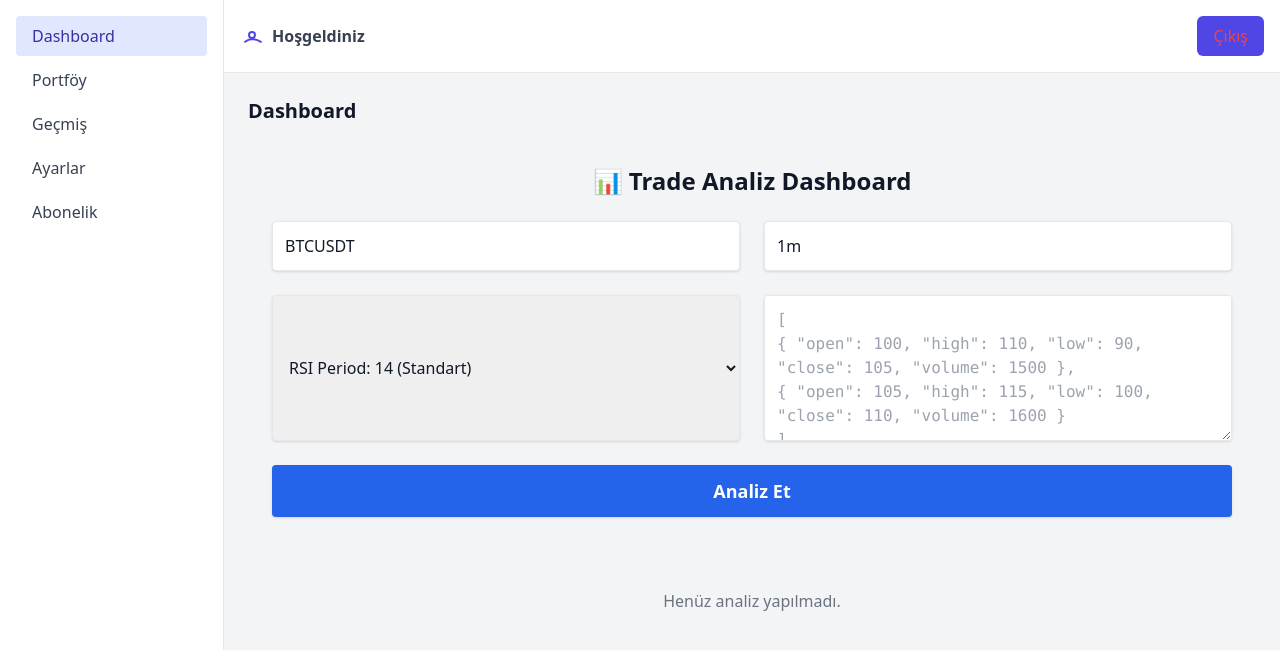
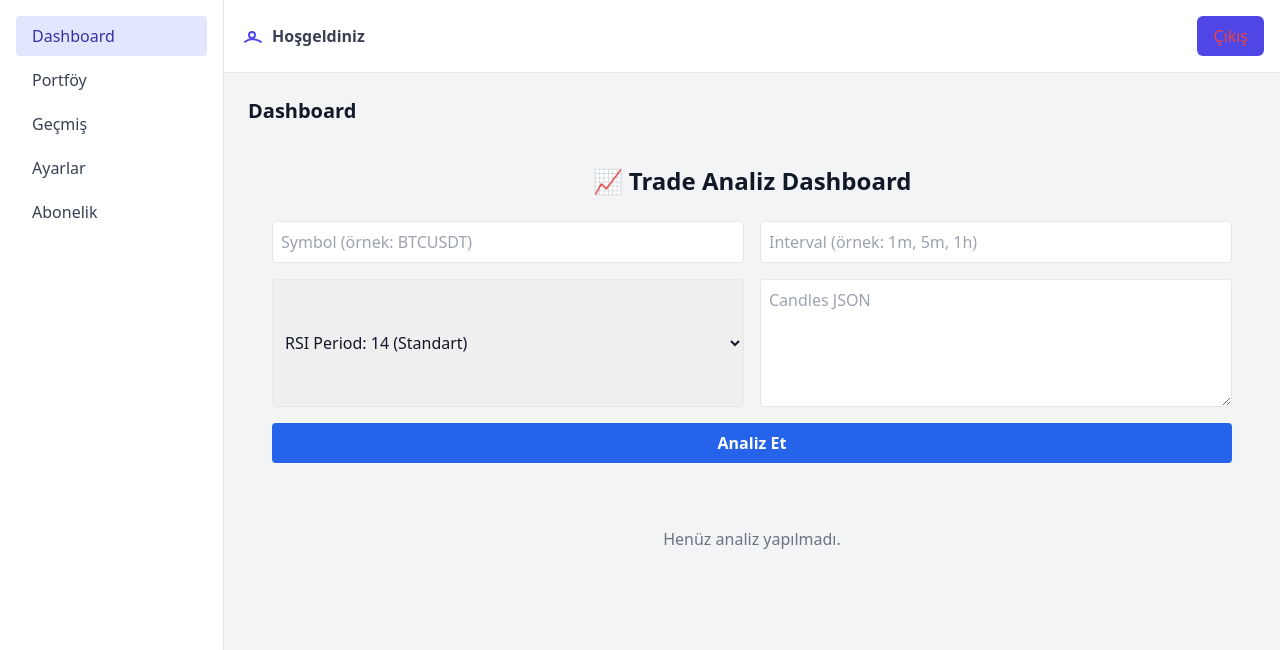
Before and after one commit to greencheff/trade-analyze-app, a React (Vite) app in the folder frontend/: page /dashboard in a window 1280 px wide. Shown: the top 650 px of the page. Built offline with nearby package versions, Linux system fonts and the light colour scheme.

Commit message:
Update WebhookForm.jsx

```diff
--- a/frontend/src/components/WebhookForm.jsx
+++ b/frontend/src/components/WebhookForm.jsx
@@ -1,118 +1,107 @@
 import React, { useState } from "react";
+import axios from "axios";
 
-export default function WebhookForm() {
-  const [symbol, setSymbol] = useState("BTCUSDT");
-  const [interval, setInterval] = useState("1m");
+function WebhookForm() {
+  const [symbol, setSymbol] = useState("");
+  const [interval, setInterval] = useState("");
   const [candles, setCandles] = useState("");
   const [rsiPeriod, setRsiPeriod] = useState(14);
-  const [result, setResult] = useState(null);
-  const [loading, setLoading] = useState(false);
+  const [analysisResult, setAnalysisResult] = useState(null);
 
   const handleAnalyze = async () => {
-    setLoading(true);
     try {
-      const response = await fetch("https://trade-analyze-backend.onrender.com/api/analyze", {
-        method: "POST",
-        headers: {
-          "Content-Type": "application/json",
-        },
-        body: JSON.stringify({
-          symbol,
-          interval,
-          candles: JSON.parse(candles),
-          rsi_period: rsiPeriod,
-        }),
+      const parsedCandles = JSON.parse(candles);
+      const response = await axios.post("https://trade-analyze-backend.onrender.com/api/analyze", {
+        symbol,
+        interval,
+        rsi_period: rsiPeriod,
+        candles: parsedCandles,
       });
-
-      const data = await response.json();
-      setResult(data);
+      setAnalysisResult(response.data);
     } catch (error) {
-      console.error("Hata:", error);
+      console.error("Analyze error:", error);
+      setAnalysisResult({ error: "Sunucu hatası veya yanlış veri formatı" });
     }
-    setLoading(false);
   };
 
   return (
-    <div className="p-6 max-w-6xl mx-auto">
-      <h2 className="text-2xl font-bold mb-6 text-center">📊 Trade Analiz Dashboard</h2>
+    <div className="flex flex-col p-6">
+      <h1 className="text-2xl font-bold text-center mb-6">📈 Trade Analiz Dashboard</h1>
 
-      {/* Form */}
-      <div className="grid grid-cols-1 md:grid-cols-2 gap-6 mb-6">
+      <div className="grid grid-cols-2 gap-4 mb-4">
         <input
           type="text"
+          placeholder="Symbol (örnek: BTCUSDT)"
+          className="border rounded p-2"
           value={symbol}
           onChange={(e) => setSymbol(e.target.value)}
-          placeholder="Symbol (BTCUSDT)"
-          className="p-3 border rounded shadow"
         />
         <input
           type="text"
+          placeholder="Interval (örnek: 1m, 5m, 1h)"
+          className="border rounded p-2"
           value={interval}
           onChange={(e) => setInterval(e.target.value)}
-          placeholder="Interval (1m, 1h...)"
-          className="p-3 border rounded shadow"
         />
+      </div>
+
+      <div className="grid grid-cols-2 gap-4 mb-4">
         <select
+          className="border rounded p-2"
           value={rsiPeriod}
           onChange={(e) => setRsiPeriod(parseInt(e.target.value))}
-          className="p-3 border rounded shadow"
         >
-          <option value={9}>RSI Period: 9</option>
           <option value={14}>RSI Period: 14 (Standart)</option>
+          <option value={7}>RSI Period: 7</option>
           <option value={21}>RSI Period: 21</option>
         </select>
+
         <textarea
+          placeholder="Candles JSON"
+          className="border rounded p-2 h-32"
           value={candles}
           onChange={(e) => setCandles(e.target.value)}
-          rows={5}
-          className="p-3 border rounded shadow font-mono"
-          placeholder='[
-{ "open": 100, "high": 110, "low": 90, "close": 105, "volume": 1500 },
-{ "open": 105, "high": 115, "low": 100, "close": 110, "volume": 1600 }
-]'
         />
       </div>
 
       <button
         onClick={handleAnalyze}
-        className="w-full py-3 bg-blue-600 hover:bg-blue-700 text-white rounded shadow text-lg mb-8"
-        disabled={loading}
+        className="bg-blue-600 hover:bg-blue-700 text-white font-bold py-2 px-4 rounded mb-6"
       >
-        {loading ? "Analiz Ediliyor..." : "Analiz Et"}
+        Analiz Et
       </button>
 
-      {/* Analiz Sonuçları */}
-      {result && result.analysis && (
-        <div className="space-y-8">
-          {/* Özet Kart */}
-          <div className="bg-gray-100 p-6 rounded shadow">
-            <h3 className="text-xl font-bold mb-4">🔎 Özet Analiz</h3>
-            <div className="grid grid-cols-1 md:grid-cols-2 lg:grid-cols-3 gap-4">
-              <div className="p-4 bg-white rounded shadow hover:shadow-lg"><p className="font-semibold">Symbol</p><p>{result.symbol}</p></div>
-              <div className="p-4 bg-white rounded shadow hover:shadow-lg"><p className="font-semibold">Interval</p><p>{result.interval}</p></div>
-              <div className="p-4 bg-white rounded shadow hover:shadow-lg"><p className="font-semibold">Veri Sayısı</p><p>{result.candles_count}</p></div>
-              <div className="p-4 bg-white rounded shadow hover:shadow-lg"><p className="font-semibold">Ortalama Kapanış</p><p>{result.analysis.average_close}</p></div>
-              <div className="p-4 bg-white rounded shadow hover:shadow-lg"><p className="font-semibold">Ortalama Hacim</p><p>{result.analysis.average_volume}</p></div>
-              <div className="p-4 bg-white rounded shadow hover:shadow-lg"><p className="font-semibold">En Yüksek Fiyat</p><p>{result.analysis.highest_price}</p></div>
-              <div className="p-4 bg-white rounded shadow hover:shadow-lg"><p className="font-semibold">En Düşük Fiyat</p><p>{result.analysis.lowest_price}</p></div>
-              <div className="p-4 bg-white rounded shadow hover:shadow-lg"><p className="font-semibold">Trend Yönü</p><p>{result.analysis.trend_direction}</p></div>
-              <div className="p-4 bg-white rounded shadow hover:shadow-lg"><p className="font-semibold">Trend Gücü (%)</p><p>{result.analysis.trend_strength_percent}%</p></div>
-            </div>
+      {analysisResult && analysisResult.status === "ok" && (
+        <div className="grid grid-cols-2 gap-4">
+          <div className="p-4 border rounded shadow">
+            <h2 className="text-xl font-bold mb-2">🔎 Özet Analiz</h2>
+            <p><strong>Symbol:</strong> {analysisResult.symbol}</p>
+            <p><strong>Interval:</strong> {analysisResult.interval}</p>
+            <p><strong>Veri Sayısı:</strong> {analysisResult.candles_count}</p>
+            <p><strong>Ortalama Kapanış:</strong> {analysisResult.analysis.average_close}</p>
+            <p><strong>Ortalama Hacim:</strong> {analysisResult.analysis.average_volume}</p>
+            <p><strong>En Yüksek Fiyat:</strong> {analysisResult.analysis.highest_price}</p>
+            <p><strong>En Düşük Fiyat:</strong> {analysisResult.analysis.lowest_price}</p>
+            <p><strong>Trend Yönü:</strong> {analysisResult.analysis.trend_direction}</p>
+            <p><strong>Trend Gücü (%):</strong> {analysisResult.analysis.trend_strength_percent}</p>
           </div>
 
-          {/* İleri Düzey Teknik Kartlar */}
-          <div className="bg-gray-100 p-6 rounded shadow">
-            <h3 className="text-xl font-bold mb-4">⚡ İleri Düzey Analiz</h3>
-            <div className="grid grid-cols-1 md:grid-cols-2 lg:grid-cols-3 gap-4">
-              <div className="p-4 bg-white rounded shadow hover:shadow-lg"><p className="font-semibold">RSI Değeri</p><p>{result.analysis.rsi_value}</p></div>
-              <div className="p-4 bg-white rounded shadow hover:shadow-lg"><p className="font-semibold">EMA (14)</p><p>{result.analysis.ema_value}</p></div>
-              <div className="p-4 bg-white rounded shadow hover:shadow-lg"><p className="font-semibold">MACD</p><p>{result.analysis.macd_value}</p></div>
-              <div className="p-4 bg-white rounded shadow hover:shadow-lg"><p className="font-semibold">Stochastic %K</p><p>{result.analysis.stochastic_k_value}</p></div>
-              <div className="p-4 bg-white rounded shadow hover:shadow-lg"><p className="font-semibold">ADX Değeri</p><p>{result.analysis.adx_value}</p></div>
-            </div>
+          <div className="p-4 border rounded shadow">
+            <h2 className="text-xl font-bold mb-2">⚡ İleri Düzey Analiz</h2>
+            <p><strong>RSI Değeri:</strong> {analysisResult.analysis.rsi_value}</p>
+            <p><strong>EMA (14):</strong> {analysisResult.analysis.ema_value}</p>
+            <p><strong>MACD:</strong> {analysisResult.analysis.macd_value}</p>
+            <p><strong>Stochastic %K:</strong> {analysisResult.analysis.stochastic_k_value}</p>
+            <p><strong>ADX Değeri:</strong> {analysisResult.analysis.adx_value}</p>
           </div>
         </div>
+      )}
+
+      {analysisResult && analysisResult.error && (
+        <div className="text-red-600 font-bold">{analysisResult.error}</div>
       )}
     </div>
   );
 }
+
+export default WebhookForm;
```
